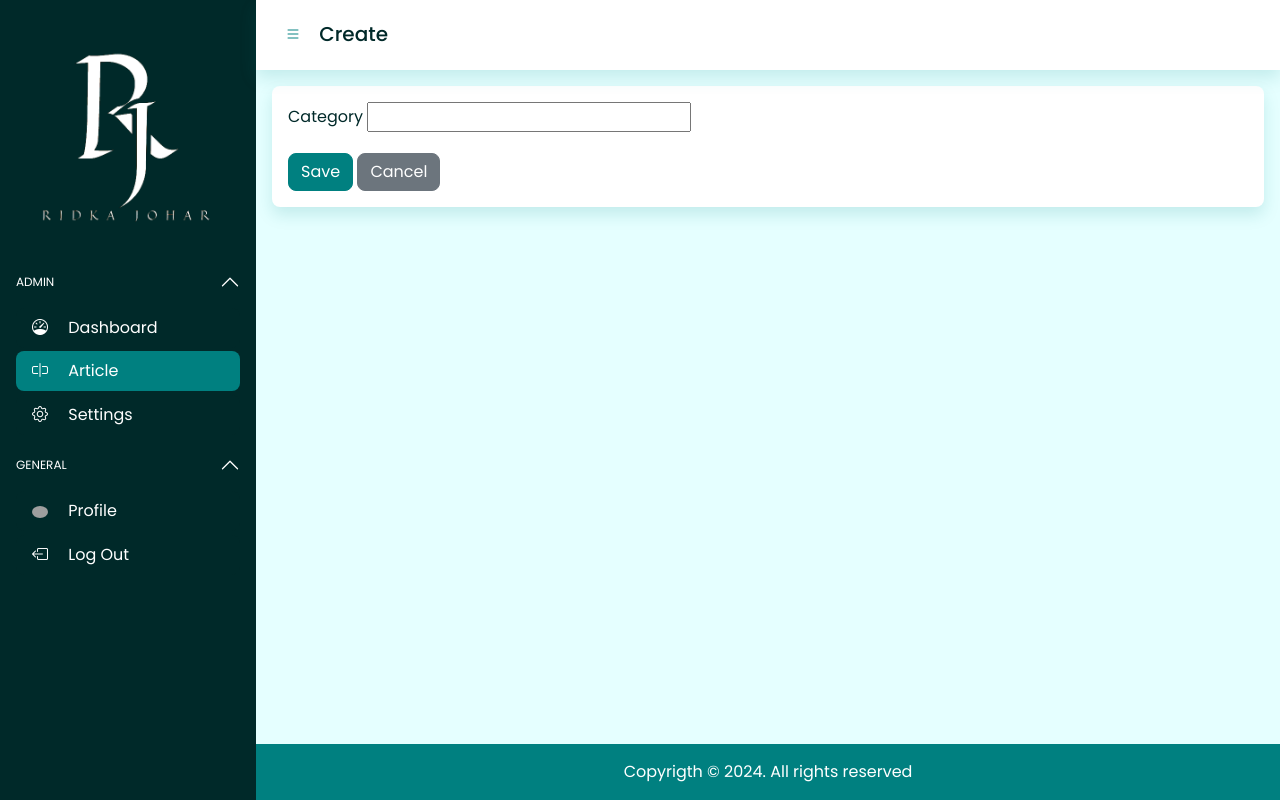
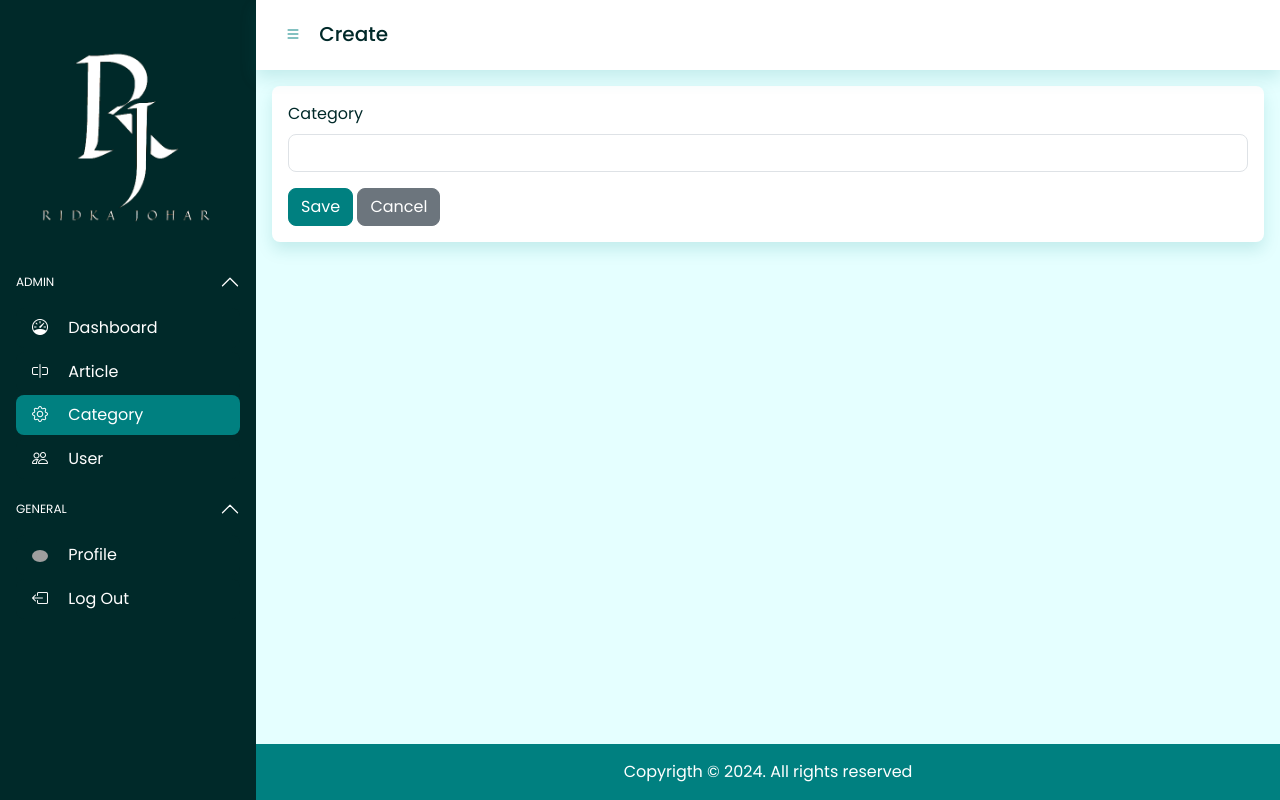
Before and after one commit to RidwanJk/RJK-CMS-Blog, a PHP site: page /pages/category/create.php in a window 1280 px wide. Run offline with PHP 8.4, Linux system fonts and the light colour scheme; the visitor is signed in with stand-in values (Sample User, id 1); some libraries are stand-ins or nearby versions; grey boxes are pictures that could not be loaded.

Commit message:
modified:   UAS/pages/category/create.php

```diff
--- a/UAS/pages/category/create.php
+++ b/UAS/pages/category/create.php
@@ -4,7 +4,7 @@
 <head>
   <meta charset="UTF-8">
   <meta name="viewport" content="width=device-width, initial-scale=1.0">
-  <title>Article | Create</title>
+  <title>Category | Create</title>
   <link rel="stylesheet" href="../../assets/css/main.min.css">
   <link rel="shortcut icon" href="../../assets/img/LOGO BULAT.png">
 
@@ -119,14 +119,19 @@
                       <span class="submenu-title">Dashboard</span>
                     </a>
 
-                    <a href="#" class="list-group-item list-group-item-action border-0 mb-1 text-bg-dark active" data-bs-placement="right" data-bs-title="Form">
+                    <a href="../article/" class="list-group-item list-group-item-action border-0 mb-1 text-bg-dark" data-bs-placement="right" data-bs-title="Form">
                       <i class="bi bi-input-cursor me-3"></i>
                       <span class="submenu-title">Article</span>
                     </a>
 
-                    <a href="../../settings.php" class="list-group-item list-group-item-action border-0 mb-1 text-bg-dark" data-bs-placement="right" data-bs-title="Settings">
+                    <a href="#" class="list-group-item list-group-item-action border-0 mb-1 text-bg-dark active" data-bs-placement="right" data-bs-title="Settings">
                       <i class="bi bi-gear me-3"></i>
-                      <span class="submenu-title">Settings</span>
+                      <span class="submenu-title">Category</span>
+                    </a>
+
+                    <a href="../user/" class="list-group-item list-group-item-action border-0 mb-1 text-bg-dark" data-bs-placement="right" data-bs-title="Settings">
+                      <i class="bi bi-people me-3"></i>
+                      <span class="submenu-title">User</span>
                     </a>
 
                   </div>
@@ -187,7 +192,7 @@
           <div class="card-body">
             <div class="mb-3">
               <label for="category" class="form-label">Category</label>
-              <input type="text" id="category" name="category">
+              <input type="text" class="form-control" id="category" name="category">
             </div>
             <div class="d-grid d-lg-block gap-2">
               <button type="submit" class="btn btn-primary">Save</button>
```
